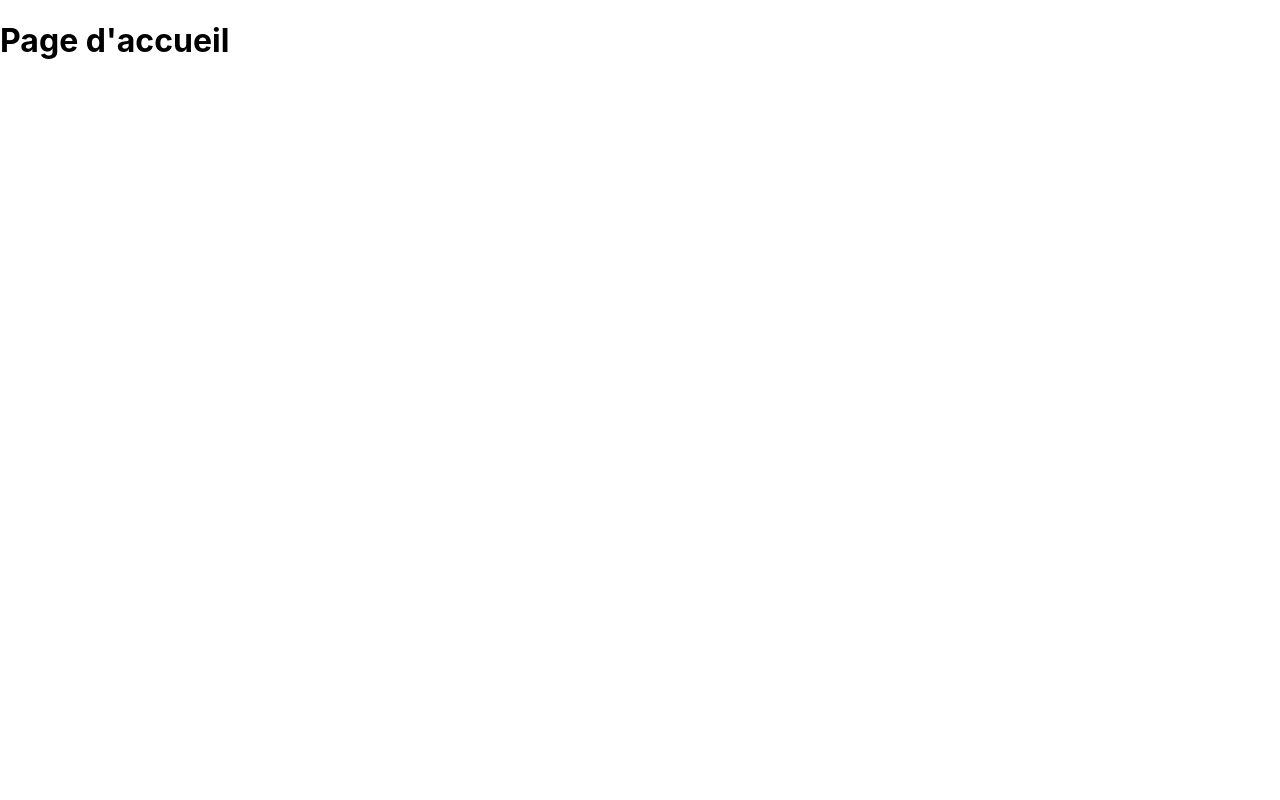
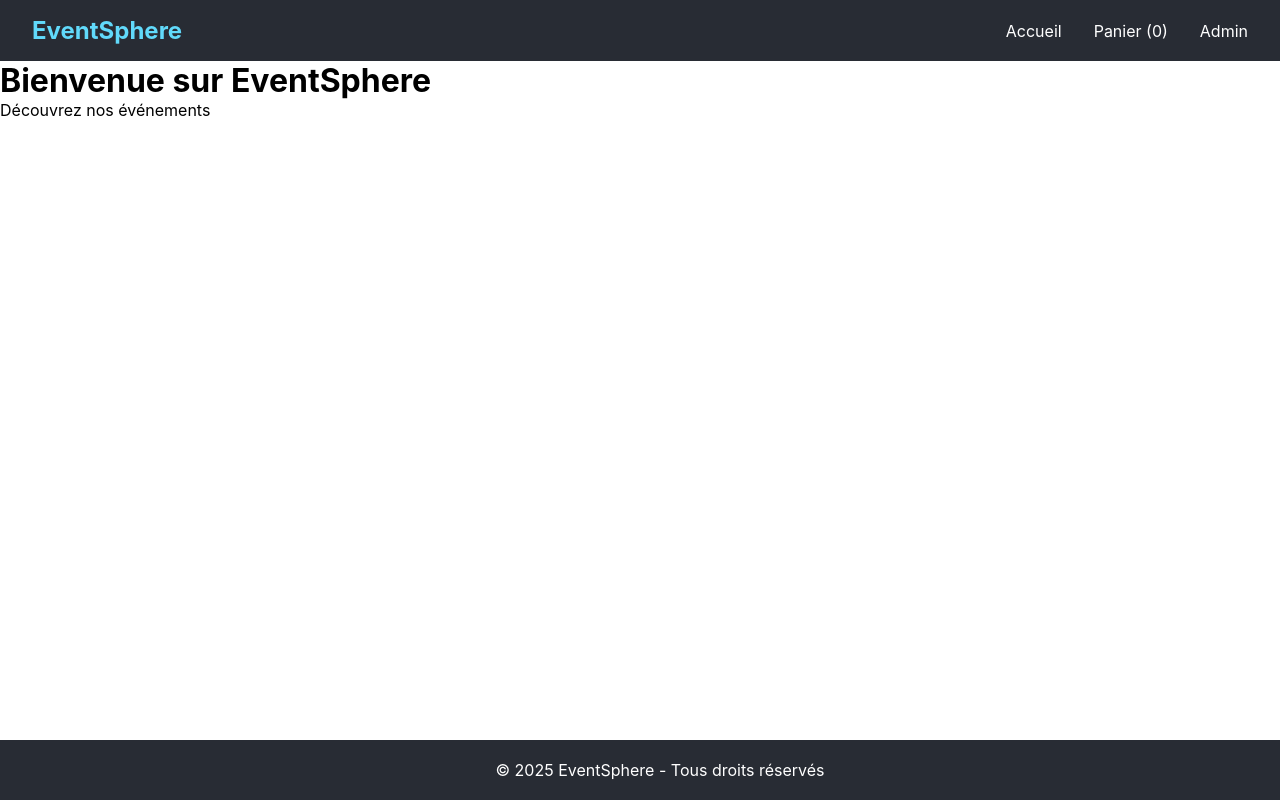
Before and after one commit to Sam21ir/eventsphere, a React (Create React App) app: page / in a window 1280 px wide. Built offline with nearby package versions, Linux system fonts and the light colour scheme.

Commit message:
Navbar et Footer, Config des routes de base

```diff
--- a/src/App.css
+++ b/src/App.css
@@ -1,38 +1,15 @@
-.App {
-  text-align: center;
+* {
+  margin: 0;
+  padding: 0;
+  /* box-sizing: border-box; */
 }
 
-.App-logo {
-  height: 40vmin;
-  pointer-events: none;
+body {
+  font-family: -apple-system, BlinkMacSystemFont, 'Segoe UI', 'Roboto', 'Oxygen',
+    'Ubuntu', 'Cantarell', 'Fira Sans', 'Droid Sans', 'Helvetica Neue',
+    sans-serif;
 }
 
-@media (prefers-reduced-motion: no-preference) {
-  .App-logo {
-    animation: App-logo-spin infinite 20s linear;
-  }
+main {
+  min-height: calc(100vh - 200px);
 }
-
-.App-header {
-  background-color: #282c34;
-  min-height: 100vh;
-  display: flex;
-  flex-direction: column;
-  align-items: center;
-  justify-content: center;
-  font-size: calc(10px + 2vmin);
-  color: white;
-}
-
-.App-link {
-  color: #61dafb;
-}
-
-@keyframes App-logo-spin {
-  from {
-    transform: rotate(0deg);
-  }
-  to {
-    transform: rotate(360deg);
-  }
-}
--- a/src/App.js
+++ b/src/App.js
@@ -1,11 +1,16 @@
 import { BrowserRouter as Router, Routes, Route } from 'react-router-dom';
+import React from 'react';
+import Home from './pages/Home';
+import Cart from './pages/Cart';
+import './App.css';
+
 
 function App() {
   return (
     <Router>
       <Routes>
-        <Route path="/" element={<h1>Page d'accueil</h1>} />
-        <Route path="/cart" element={<h1>Panier</h1>} />
+        <Route path="/" element={<Home />} />
+        <Route path="/cart" element={<Cart />} />
       </Routes>
     </Router>
   );
--- a/src/components/Footer.jsx
+++ b/src/components/Footer.jsx
@@ -0,0 +1,12 @@
+import React from 'react';
+import '../styles/Footer.css';
+
+const Footer = () => {
+  return (
+    <footer className="footer">
+      <p>© 2025 EventSphere - Tous droits réservés</p>
+    </footer>
+  );
+};
+
+export default Footer;
--- a/src/components/Navbar.jsx
+++ b/src/components/Navbar.jsx
@@ -0,0 +1,23 @@
+import React from 'react';
+import { Link } from 'react-router-dom';
+import { useSelector } from 'react-redux';
+import '../styles/Navbar.css';
+
+const Navbar = () => {
+  const cartItems = useSelector((state) => state.cart.items);
+
+  return (
+    <nav className="navbar">
+      <div className="navbar-brand">
+        <Link to="/">EventSphere</Link>
+      </div>
+      <ul className="navbar-menu">
+        <li><Link to="/">Accueil</Link></li>
+        <li><Link to="/cart">Panier ({cartItems.length})</Link></li>
+        <li><Link to="/admin">Admin</Link></li>
+      </ul>
+    </nav>
+  );
+};
+
+export default Navbar;
--- a/src/pages/Cart.jsx
+++ b/src/pages/Cart.jsx
@@ -0,0 +1,18 @@
+import React from 'react';
+import Navbar from '../components/Navbar';
+import Footer from '../components/Footer';
+
+const Cart = () => {
+  return (
+    <div>
+      <Navbar />
+      <main>
+        <h1>Mon Panier</h1>
+        <p>Votre panier est vide pour le moment</p>
+      </main>
+      <Footer />
+    </div>
+  );
+};
+
+export default Cart;
--- a/src/pages/Home.jsx
+++ b/src/pages/Home.jsx
@@ -0,0 +1,18 @@
+import React from 'react';
+import Navbar from '../components/Navbar';
+import Footer from '../components/Footer';
+
+const Home = () => {
+  return (
+    <div>
+      <Navbar />
+      <main>
+        <h1>Bienvenue sur EventSphere</h1>
+        <p>Découvrez nos événements</p>
+      </main>
+      <Footer />
+    </div>
+  );
+};
+
+export default Home;
--- /dev/null
+++ b/src/styles/Footer.css
@@ -0,0 +1,9 @@
+.footer {
+    padding: 20px;
+    text-align: center;
+    background: #282c34;
+    color: #fff;
+    position: fixed;
+    bottom: 0;
+    width: 100%;
+}
--- a/src/styles/Navbar.css
+++ b/src/styles/Navbar.css
@@ -0,0 +1,33 @@
+.navbar {
+  background-color: #282c34;
+  padding: 1rem 2rem;
+  display: flex;
+  justify-content: space-between;
+  align-items: center;
+  color: white;
+}
+
+.navbar-brand a {
+  color: #61dafb;
+  text-decoration: none;
+  font-size: 1.5rem;
+  font-weight: bold;
+}
+
+.navbar-menu {
+  display: flex;
+  list-style: none;
+  gap: 2rem;
+  margin: 0;
+  padding: 0;
+}
+
+.navbar-menu li a {
+  color: white;
+  text-decoration: none;
+  transition: color 0.3s;
+}
+
+.navbar-menu li a:hover {
+  color: #61dafb;
+}
```
